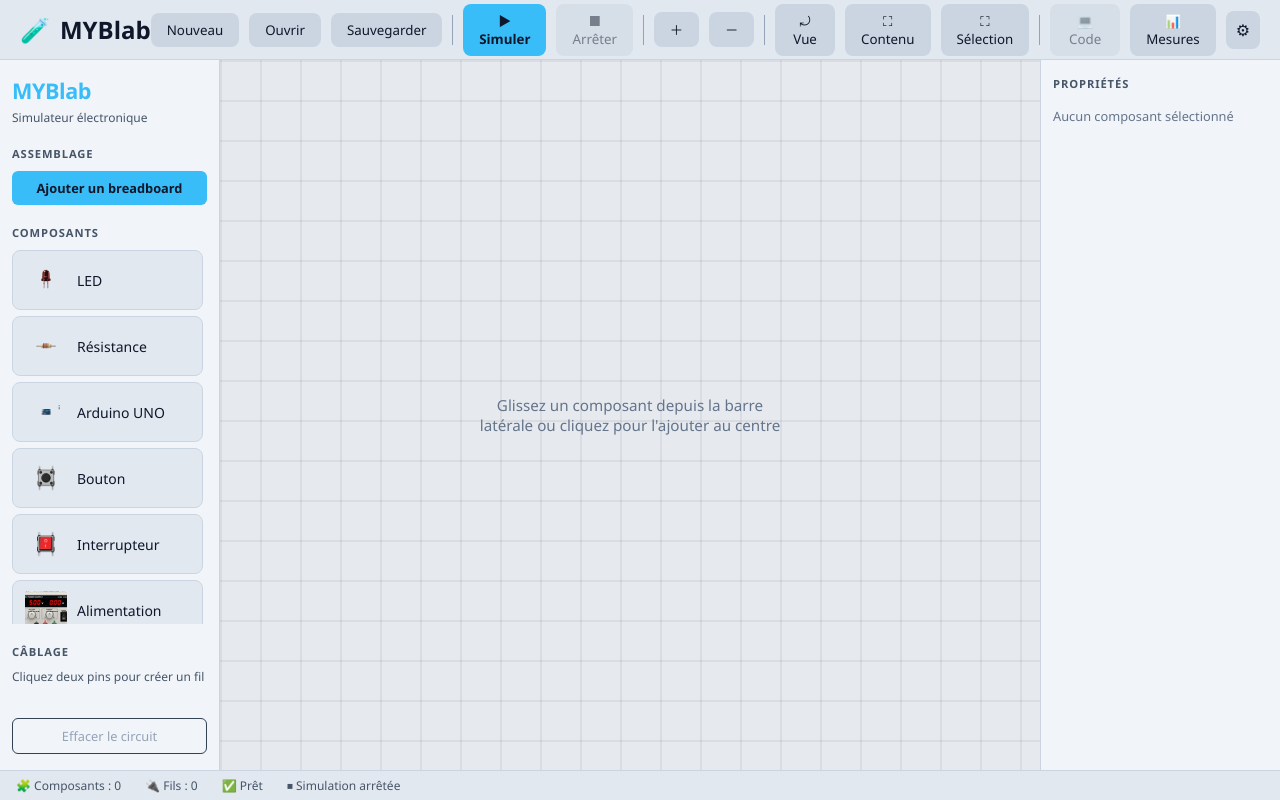
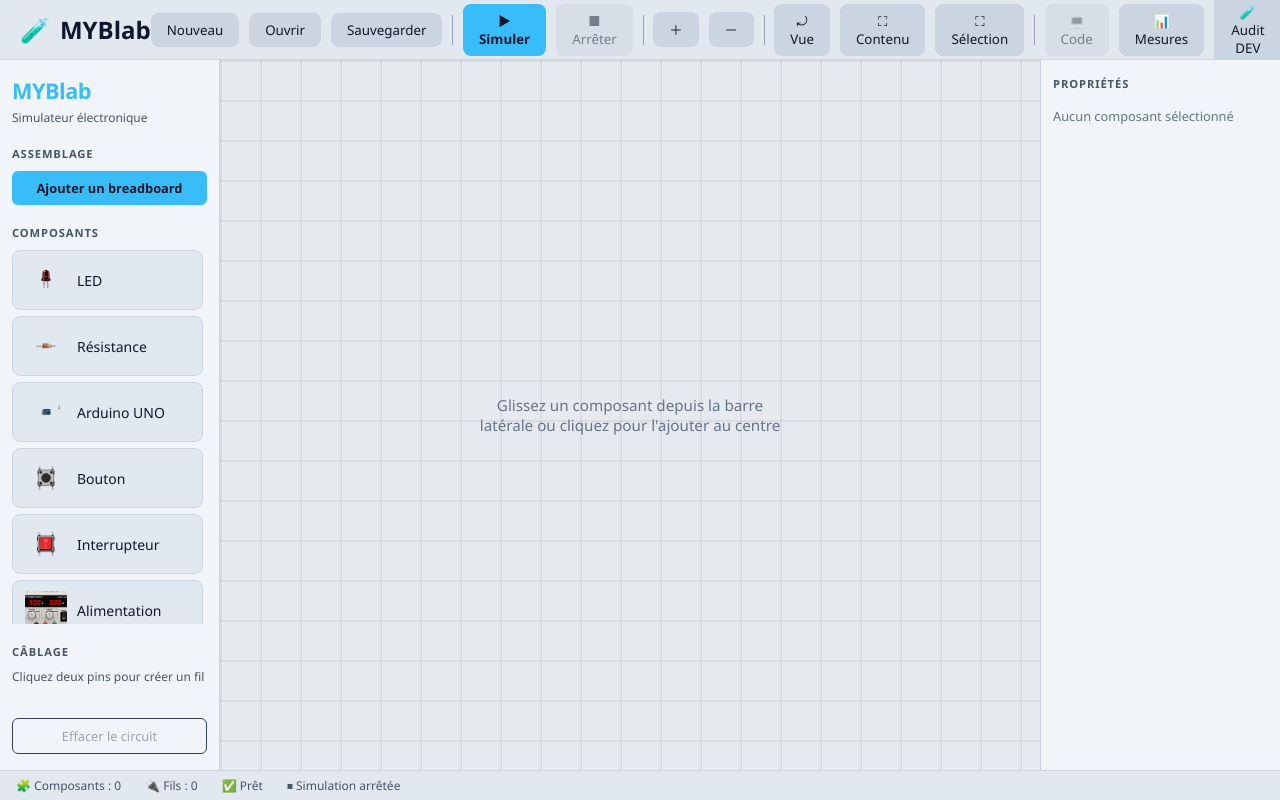
Before and after one commit to mamadouyacineba858-tech/myblab_v03, a React (Vite) app in the folder frontend/: page / in a window 1280 px wide. Built offline with nearby package versions, Linux system fonts and the light colour scheme.

Commit message:
feat(navbar): expose temporary DEV-only audit launcher in MYBlab interface

```diff
--- a/frontend/src/components/Navbar.jsx
+++ b/frontend/src/components/Navbar.jsx
@@ -7,6 +7,7 @@
 import React, { useRef, useState, useCallback, useEffect } from "react";
 import { useCircuit } from "../context/useCircuit.js"
 import { SettingsPanel } from "./SettingsPanel.jsx";
+import { DevelopmentAuditPanel } from "./DevelopmentAuditPanel.jsx";
 import { LiveMeasurementPanel } from "../measurement/LiveMeasurementPanel.jsx";
 import "./Navbar.css";
 import { ArduinoCodeWorkspace } from "../arduino/ui/ArduinoCodeWorkspace.jsx";
@@ -28,6 +29,7 @@ export function Navbar() {
   } = useCircuit();
 
   const [codeOpen, setCodeOpen] = useState(false);
+  const [auditOpen, setAuditOpen] = useState(false);
   const isArduino = selectedComponent?.type === "ARDUINO";
   useEffect(() => { if (!isArduino) setCodeOpen(false); }, [isArduino]);
   const fileInputRef = useRef(null);
@@ -168,6 +170,10 @@ const [settingsOpen, setSettingsOpen] = useState(false);
           📊 Mesures
         </button>
 
+        {import.meta.env.DEV && (
+          <button type="button" onClick={() => setAuditOpen(true)} aria-expanded={auditOpen} title="Pré-audit UI de développement (provisoire)">🧪 Audit DEV</button>
+        )}
+
         <button
           className="settings"
           onClick={() => setSettingsOpen(true)}
@@ -176,6 +182,7 @@ const [settingsOpen, setSettingsOpen] = useState(false);
           ⚙
         </button>
       </nav>
+      {import.meta.env.DEV && auditOpen && <DevelopmentAuditPanel onClose={() => setAuditOpen(false)} />}
       {codeOpen && isArduino && <ArduinoCodeWorkspace onClose={() => setCodeOpen(false)} />}
       {settingsOpen && (
   <SettingsPanel onClose={() => setSettingsOpen(false)} />
```
